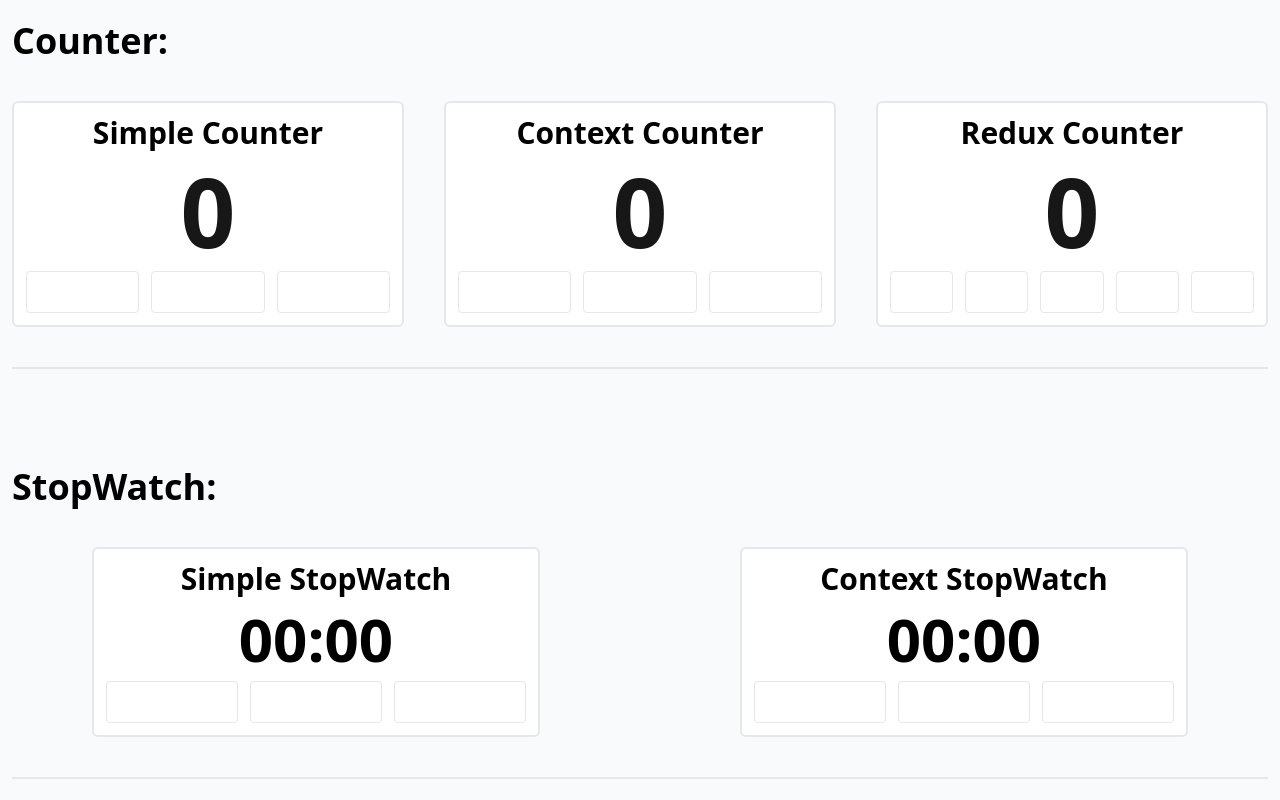
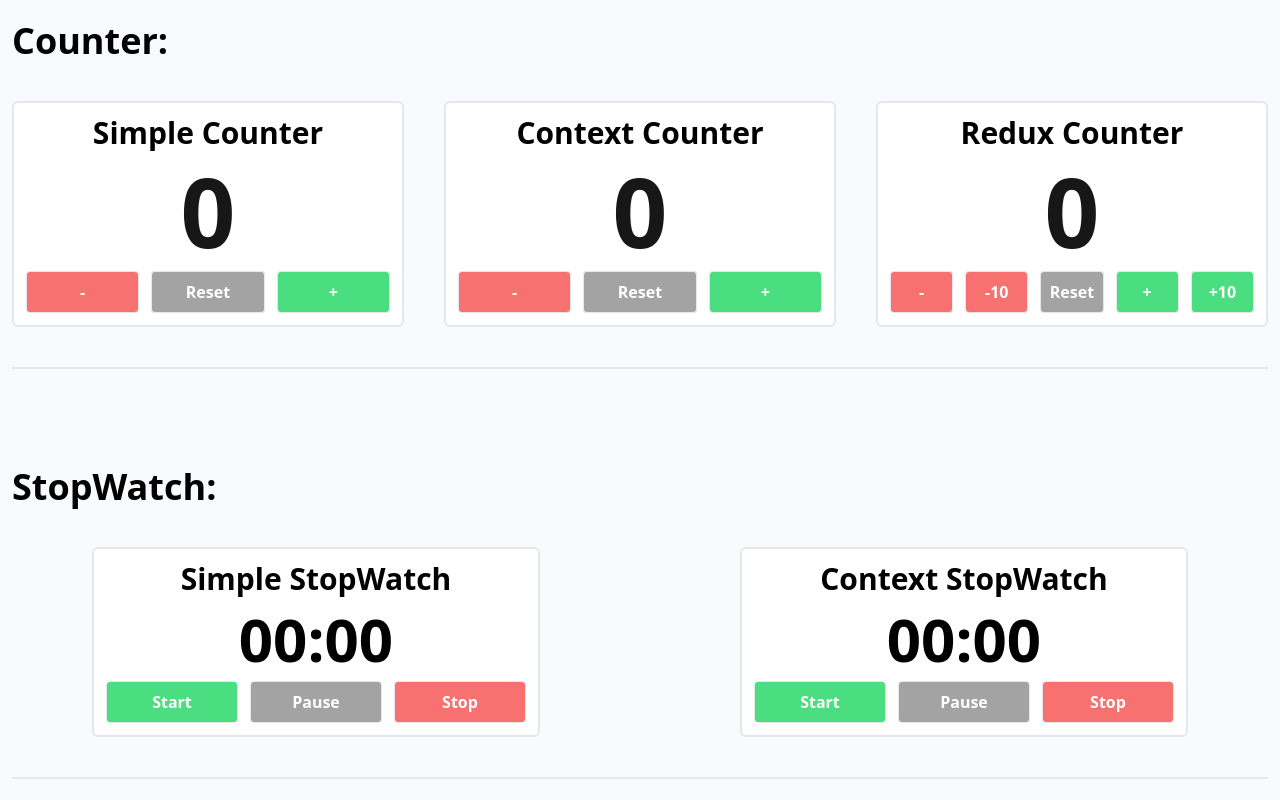
Before and after one commit to Dimetio/pet-react-propjects, a React (Vite) app: page / in a window 1280 px wide. Built offline with nearby package versions, Linux system fonts and the light colour scheme.

Commit message:
fix: фикс цвета на кнопках

```diff
--- a/src/components/Button/index.tsx
+++ b/src/components/Button/index.tsx
@@ -1,9 +1,9 @@
 import { IButtonProps } from "./interface";
 
-function Button({ color, children, className, onClick }: IButtonProps) {
+function Button({ children, className, onClick }: IButtonProps) {
   return (
     <button
-      className={`btn bg-${color}-400 font-bold text-white hover:bg-${color}-500 ${className}`}
+      className={`flex items-center justify-center rounded border px-3 py-2 font-bold text-white outline-none hover:cursor-pointer ${className}`}
       onClick={onClick}
     >
       {children}
--- a/src/components/Button/interface.ts
+++ b/src/components/Button/interface.ts
@@ -1,5 +1,4 @@
 export interface IButtonProps {
-  color: string;
   children: React.ReactNode;
   className?: string;
   onClick: () => void;
--- a/src/index.css
+++ b/src/index.css
@@ -72,22 +72,6 @@
   color: inherit;
 }
 
-.btn,
-.button,
-button {
-  display: inline-flex;
-  justify-content: center;
-  align-items: center;
-  text-decoration: none;
-  cursor: pointer;
-  outline: none;
-  text-align: center;
-  padding: 6px 14px;
-  border-radius: 4px;
-  background: transparent;
-  transition: background-color 0.3s ease-in-out;
-}
-
 .visually-hidden {
   position: absolute;
   width: 1px;
@@ -100,22 +84,10 @@
   border: 0;
 }
 
-input[type="number"]::-webkit-inner-spin-button,
-input[type="number"]::-webkit-outer-spin-button {
-  -webkit-appearance: none;
-  margin: 0;
-}
-
 svg {
   pointer-events: none;
 }
 
-/* ⛔️ Tailwind */
 @tailwind base;
 @tailwind components;
 @tailwind utilities;
-@layer base {
-  .btn {
-    @apply rounded border bg-white px-3 py-2 hover:bg-slate-100;
-  }
-}
--- a/src/projects/01-counter/01-simple-example/index.tsx
+++ b/src/projects/01-counter/01-simple-example/index.tsx
@@ -24,15 +24,15 @@
       <Result counter={counter} />
 
       <div className="grid gap-3 sm:grid-cols-3">
-        <Button color="red" onClick={handleDecrease}>
+        <Button className="bg-red-400 hover:bg-red-500" onClick={handleDecrease}>
           -
         </Button>
 
-        <Button color="neutral" onClick={handleReset}>
+        <Button className="bg-neutral-400 hover:bg-neutral-500" onClick={handleReset}>
           Reset
         </Button>
 
-        <Button color="green" onClick={handleIncrease}>
+        <Button className="bg-green-400 hover:bg-green-500" onClick={handleIncrease}>
           +
         </Button>
       </div>
--- a/src/projects/01-counter/02-context-example/Counter.tsx
+++ b/src/projects/01-counter/02-context-example/Counter.tsx
@@ -11,15 +11,15 @@
       <Result counter={counter} />
 
       <div className="grid gap-3 sm:grid-cols-3">
-        <Button color="red" onClick={onDecrease}>
+        <Button className="bg-red-400 hover:bg-red-500" onClick={onDecrease}>
           -
         </Button>
 
-        <Button color="neutral" onClick={onReset}>
+        <Button className="bg-neutral-400 hover:bg-neutral-500" onClick={onReset}>
           Reset
         </Button>
 
-        <Button color="green" onClick={onIncrease}>
+        <Button className="bg-green-400 hover:bg-green-500" onClick={onIncrease}>
           +
         </Button>
       </div>
--- a/src/projects/01-counter/03-redux-example/Counter.tsx
+++ b/src/projects/01-counter/03-redux-example/Counter.tsx
@@ -21,23 +21,29 @@
       <Result counter={counter} />
 
       <div className="grid gap-3 sm:grid-cols-5">
-        <Button color="red" onClick={() => dispatch(decrement())}>
+        <Button className="bg-red-400 hover:bg-red-500" onClick={() => dispatch(decrement())}>
           -
         </Button>
 
-        <Button color="red" onClick={() => dispatch(decrementByAmount(10))}>
+        <Button
+          className="bg-red-400 hover:bg-red-500"
+          onClick={() => dispatch(decrementByAmount(10))}
+        >
           -10
         </Button>
 
-        <Button color="neutral" onClick={() => dispatch(reset())}>
+        <Button className="bg-neutral-400 hover:bg-neutral-500" onClick={() => dispatch(reset())}>
           Reset
         </Button>
 
-        <Button color="green" onClick={() => dispatch(increment())}>
+        <Button className="bg-green-400 hover:bg-green-500" onClick={() => dispatch(increment())}>
           +
         </Button>
 
-        <Button color="green" onClick={() => dispatch(incrementByAmount(10))}>
+        <Button
+          className="bg-green-400 hover:bg-green-500"
+          onClick={() => dispatch(incrementByAmount(10))}
+        >
           +10
         </Button>
       </div>
--- a/src/projects/02-stopwatch/01-simple-example/index.tsx
+++ b/src/projects/02-stopwatch/01-simple-example/index.tsx
@@ -11,15 +11,15 @@
       <Dial timer={timer} />
 
       <div className="grid gap-3 sm:grid-cols-3">
-        <Button color="green" onClick={handleStart}>
+        <Button className="bg-green-400 hover:bg-green-500" onClick={handleStart}>
           Start
         </Button>
 
-        <Button color="neutral" onClick={handlePause}>
+        <Button className="bg-neutral-400 hover:bg-neutral-500" onClick={handlePause}>
           Pause
         </Button>
 
-        <Button color="red" onClick={handleStop}>
+        <Button className="bg-red-400 hover:bg-red-500" onClick={handleStop}>
           Stop
         </Button>
       </div>
--- a/src/projects/02-stopwatch/02-context-example/StopWatch.tsx
+++ b/src/projects/02-stopwatch/02-context-example/StopWatch.tsx
@@ -11,15 +11,15 @@
       <Dial timer={timer} />
 
       <div className="grid gap-3 sm:grid-cols-3">
-        <Button color="green" onClick={handleStart}>
+        <Button className="bg-green-400 hover:bg-green-500" onClick={handleStart}>
           Start
         </Button>
 
-        <Button color="neutral" onClick={handlePause}>
+        <Button className="bg-neutral-400 hover:bg-neutral-500" onClick={handlePause}>
           Pause
         </Button>
 
-        <Button color="red" onClick={handleStop}>
+        <Button className="bg-red-400 hover:bg-red-500" onClick={handleStop}>
           Stop
         </Button>
       </div>
```
Also changed, not shown: 1 other file (tests, documents, lock files or other folders).
